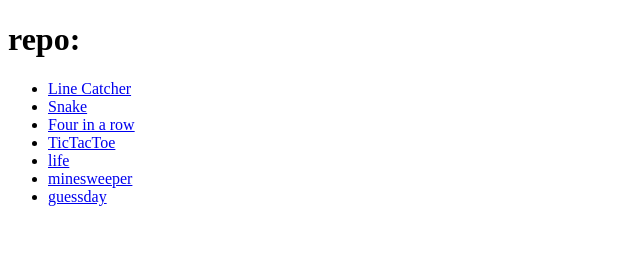
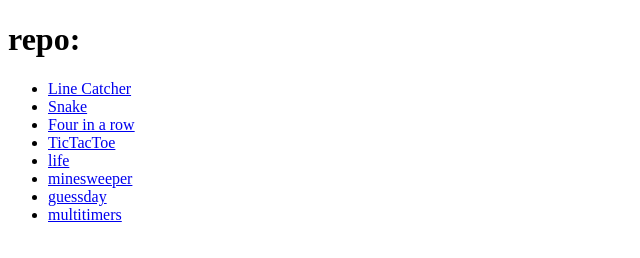
Before and after one commit to halvis82/halvis82.github.io, a plain HTML site: page index.html in a window 1280 px wide. Shown: the whole page, without its empty margins (0-640 px from the left). Drawn offline with Linux system fonts and the light colour scheme.

Commit message:
Update index.html

```diff
--- a/index.html
+++ b/index.html
@@ -15,6 +15,7 @@
         <li><a href="./life">life</a></li>
         <li><a href="./minesweeper">minesweeper</a></li>
         <li><a href="./guessday">guessday</a></li>
+        <li><a href="./multitimers">multitimers</a></li>
     </ul>
 </body>
 </html>
```
